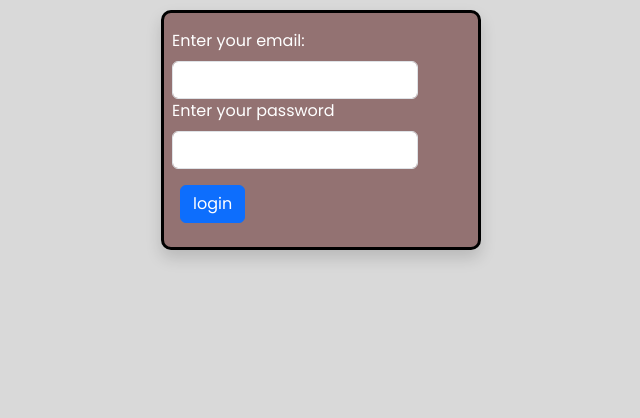
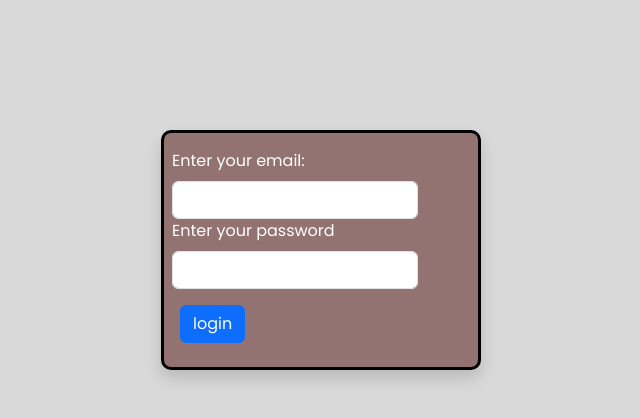
Before and after one commit to vishwa-s-a/appaji-books, a website: page views/login.html in a window 1280 px wide. Shown: the whole page, without its empty margins (319-959 px from the left). Drawn offline with nearby package versions, Linux system fonts and the light colour scheme.

```diff
--- a/app.js
+++ b/app.js
@@ -290,7 +290,7 @@
                 throw error;
             }
 
-            let j = 5
+            let j = 7
             let NumberOfEntries = results.length
             results.reverse();
             for (const obj of results) {
--- a/public/css/styles.css
+++ b/public/css/styles.css
@@ -66,5 +66,9 @@
     border-style:solid;
     margin: auto;
     margin-top: 10px;
+    position: absolute;
+    top: 30%;
+    left: 50%;
+    transform: translate(-50%, -50%);
 
 }
```
